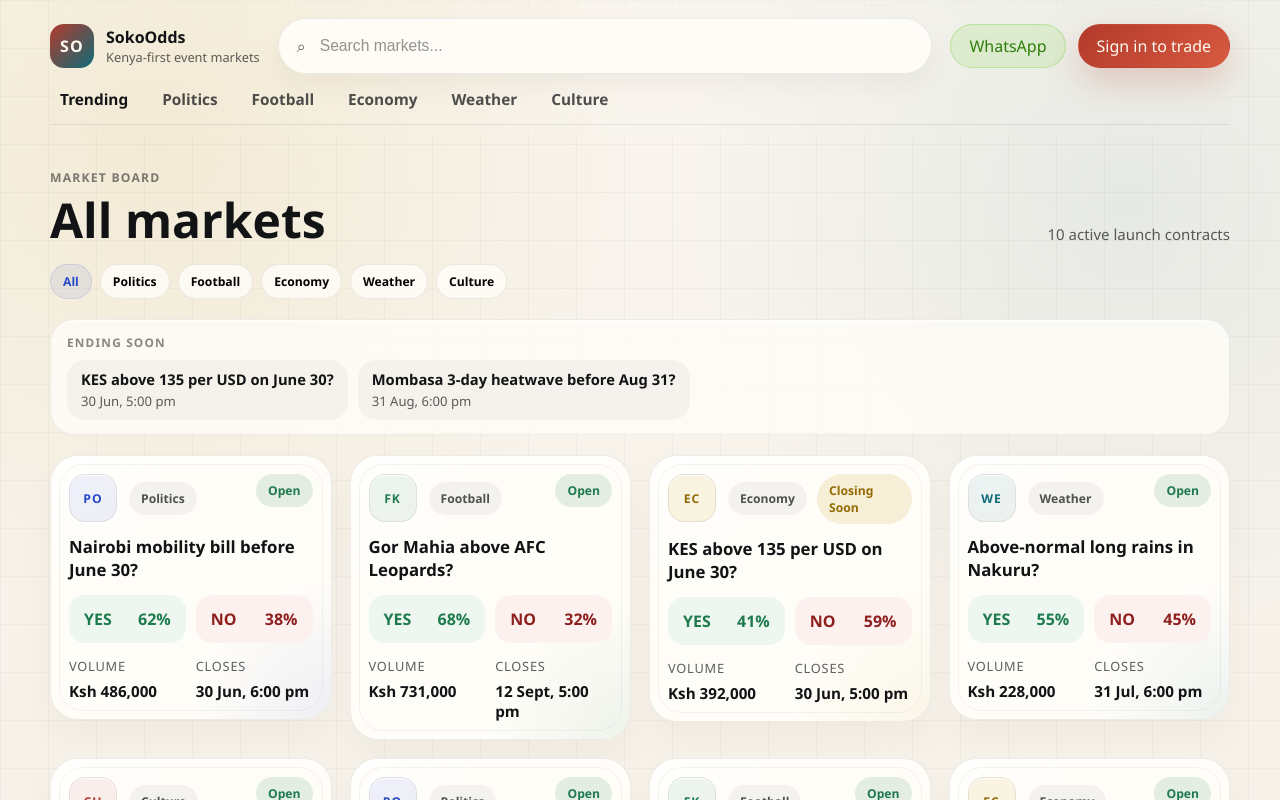
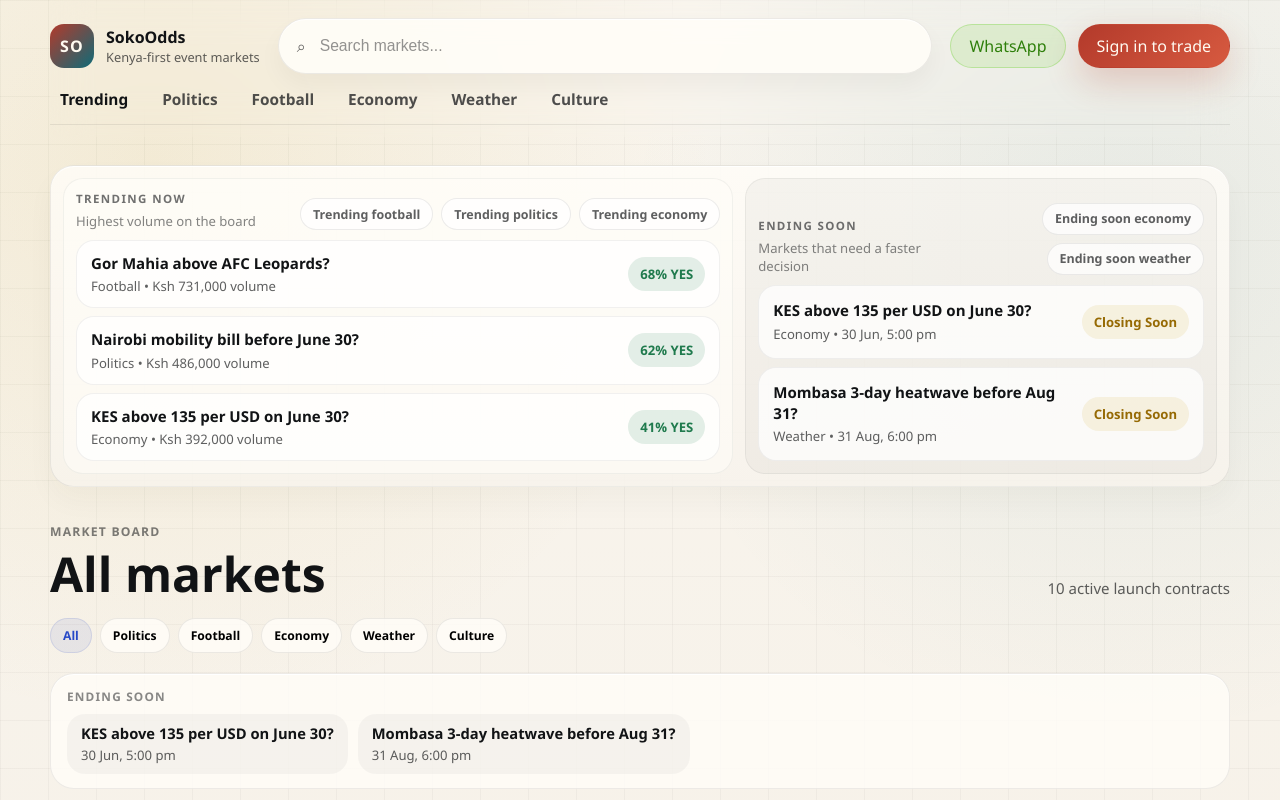
Before and after one commit to Finyasy/SokoOdds, a Next.js app in the folder apps/web/: page /markets in a window 1280 px wide. Shown: the top 800 px of the page. Built offline with nearby package versions, Linux system fonts and the light colour scheme; no server answers.

Commit message:
feat(web): add subdued signal strip to markets catalog

```diff
--- a/apps/web/app/globals.css
+++ b/apps/web/app/globals.css
@@ -507,6 +507,17 @@ button:disabled {
     inset 0 1px 0 rgba(255, 255, 255, 0.94);
 }
 
+.signal-strip--catalog {
+  gap: 12px;
+  padding: 12px;
+  border-radius: 24px;
+  background:
+    linear-gradient(180deg, rgba(255, 253, 248, 0.84), rgba(247, 243, 236, 0.84));
+  box-shadow:
+    0 14px 28px rgba(70, 54, 33, 0.035),
+    inset 0 1px 0 rgba(255, 255, 255, 0.9);
+}
+
 .signal-strip__cluster {
   display: grid;
   gap: 12px;
@@ -514,6 +525,13 @@ button:disabled {
   border-radius: 22px;
   border: 1px solid rgba(17, 19, 21, 0.05);
   background: rgba(255, 253, 248, 0.72);
+}
+
+.signal-strip__cluster--catalog {
+  gap: 10px;
+  padding: 12px;
+  border-radius: 20px;
+  background: rgba(255, 253, 248, 0.58);
 }
 
 .signal-strip__cluster--quiet {
--- a/apps/web/app/markets/page.tsx
+++ b/apps/web/app/markets/page.tsx
@@ -35,6 +35,8 @@ export default async function MarketsPage({ searchParams }: MarketsPageProps) {
         initialCategory={initialCategory}
         initialFocus={initialFocus}
         initialSearchQuery={initialSearchQuery}
+        showSignalStrip
+        signalStripTone="catalog"
       />
       <SiteFooter />
     </>
--- a/apps/web/components/market/market-discovery-shell.tsx
+++ b/apps/web/components/market/market-discovery-shell.tsx
@@ -24,6 +24,7 @@ type MarketDiscoveryShellProps = {
   initialSearchQuery?: string;
   initialFocus?: DiscoveryFocus;
   showSignalStrip?: boolean;
+  signalStripTone?: "home" | "catalog";
 };
 
 export function MarketDiscoveryShell({
@@ -37,7 +38,8 @@ export function MarketDiscoveryShell({
   initialCategory = "All",
   initialSearchQuery = "",
   initialFocus = "all",
-  showSignalStrip = false
+  showSignalStrip = false,
+  signalStripTone = "home"
 }: MarketDiscoveryShellProps) {
   const [activeCategory, setActiveCategory] = useState<DiscoveryCategory>(initialCategory);
   const [searchQuery, setSearchQuery] = useState(initialSearchQuery);
@@ -91,6 +93,7 @@ export function MarketDiscoveryShell({
             markets={markets}
             activeCategory={deferredCategory}
             activeFocus={deferredFocus}
+            tone={signalStripTone}
             onSelectSignalBoard={(focus, category) => {
               startBoardTransition(() => {
                 setActiveFocus(focus);
--- a/apps/web/components/market/market-signal-strip.tsx
+++ b/apps/web/components/market/market-signal-strip.tsx
@@ -10,6 +10,7 @@ type MarketSignalStripProps = {
   activeCategory: DiscoveryCategory;
   activeFocus: DiscoveryFocus;
   onSelectSignalBoard: (focus: DiscoveryFocus, category: DiscoveryCategory) => void;
+  tone?: "home" | "catalog";
 };
 
 function byVolumeDesc(a: Market, b: Market) {
@@ -42,7 +43,8 @@ export function MarketSignalStrip({
   markets,
   activeCategory,
   activeFocus,
-  onSelectSignalBoard
+  onSelectSignalBoard,
+  tone = "home"
 }: MarketSignalStripProps) {
   const trendingMarkets = [...markets].sort(byVolumeDesc).slice(0, 3);
   const endingSoonMarkets = [...markets]
@@ -53,8 +55,11 @@ export function MarketSignalStrip({
   const endingSoonCategories = getSignalCategories(endingSoonMarkets);
 
   return (
-    <section className="signal-strip" aria-label="Market signals">
-      <div className="signal-strip__cluster">
+    <section
+      className={`signal-strip${tone === "catalog" ? " signal-strip--catalog" : ""}`}
+      aria-label="Market signals"
+    >
+      <div className={`signal-strip__cluster${tone === "catalog" ? " signal-strip__cluster--catalog" : ""}`}>
         <div className="signal-strip__cluster-head">
           <div className="signal-strip__copy-block">
             <button
@@ -105,7 +110,11 @@ export function MarketSignalStrip({
         </div>
       </div>
 
-      <div className="signal-strip__cluster signal-strip__cluster--quiet">
+      <div
+        className={`signal-strip__cluster signal-strip__cluster--quiet${
+          tone === "catalog" ? " signal-strip__cluster--catalog" : ""
+        }`}
+      >
         <div className="signal-strip__cluster-head">
           <div className="signal-strip__copy-block">
             <button
```
Also changed, not shown: 3 other files (tests, documents, lock files or other folders).
